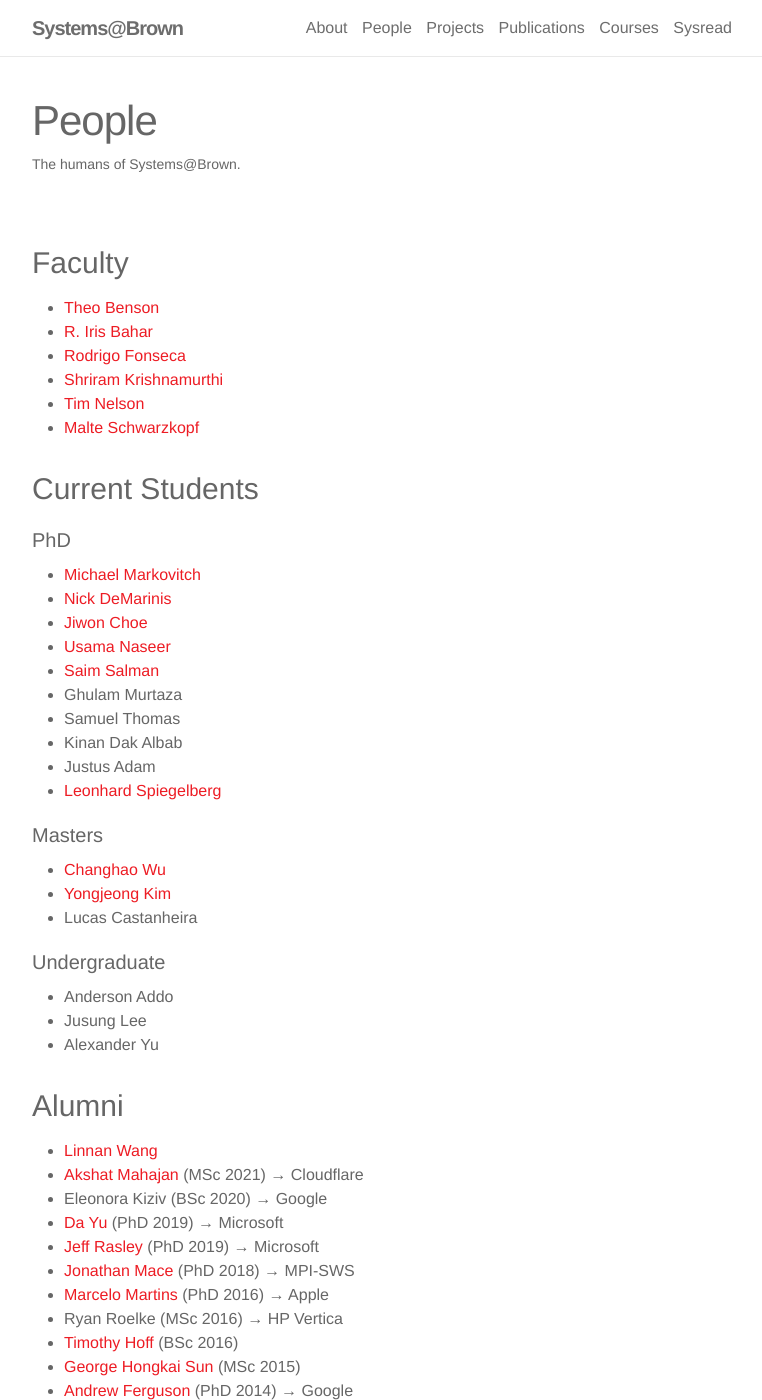
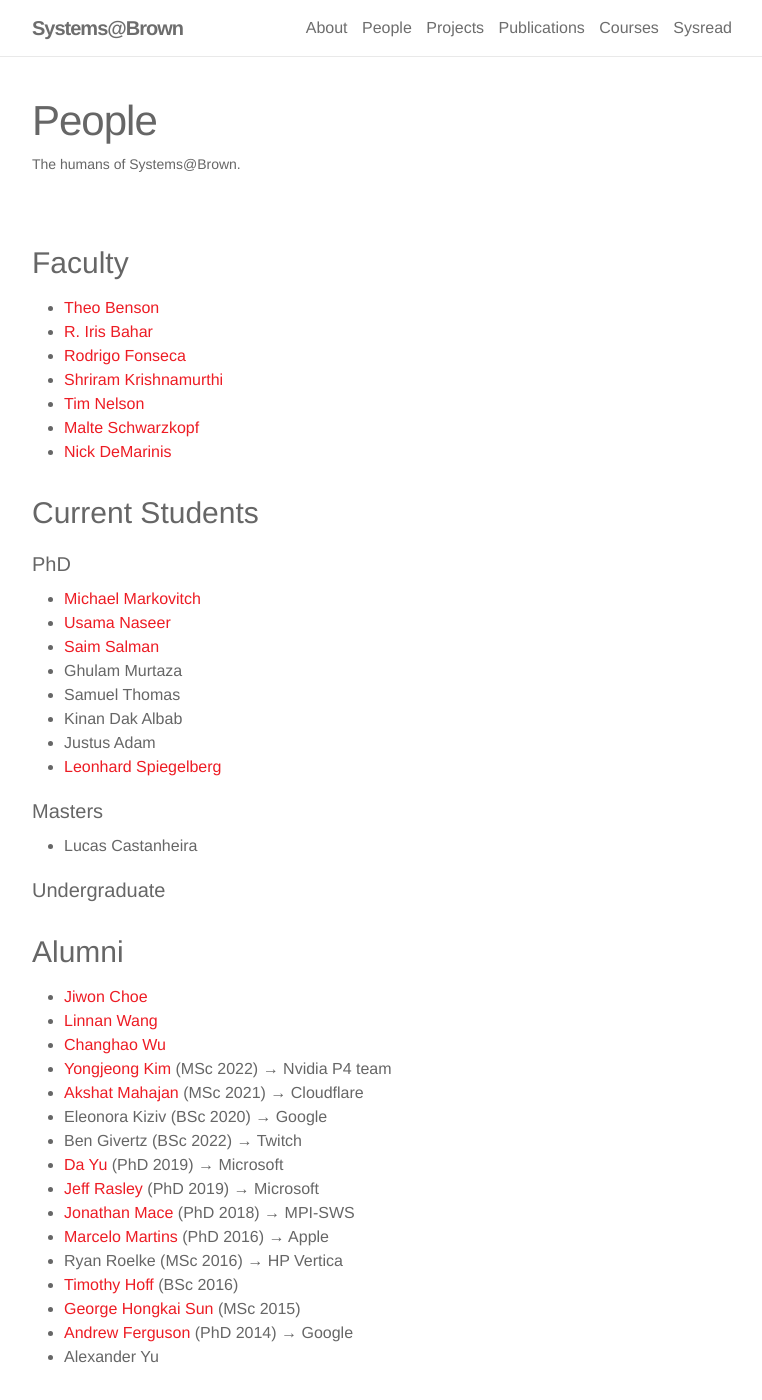
Before and after one commit to brownsys/systems-web, a Jekyll site: the page built from _pages/people.md, in a window 1280 px wide and 1400 px high. Shown: the whole window, without its empty margins (258-1020 px from the left). Built offline with Jekyll 4.4.1, drawn with Linux system fonts in a browser that asks for light colours; nearby versions of some CDN libraries.

Commit message:
Updates to people, some news items

```diff
--- a/_data/people.yml
+++ b/_data/people.yml
@@ -30,10 +30,10 @@ people:
   - key: ndemarin
     name: "Nick DeMarinis"
     site: "https://cs.brown.edu/~ndemarin"
-    type: phd
+    type: faculty
   - key: jiwonchoe
     name: "Jiwon Choe"
-    type: phd
+    type: alum
     site: "https://jiwon-choe.github.io/"
   - key: lwang53
     name: "Linnan Wang"
@@ -66,11 +66,12 @@ people:
   - key: cwu55
     name: "Changhao Wu"
     site: "https://gordonwucn.github.io"
-    type: masters
+    type: alum
   - key: ykim
     name: "Yongjeong Kim"
     site: "https://cseyj.github.io/"
-    type: masters
+    note: "(MSc 2022) → Nvidia P4 team"
+    type: alum
   - key: amahaja5
     name: "Akshat Mahajan"
     type: alum
@@ -84,11 +85,9 @@ people:
     type: alum
     note: "(BSc 2020) → Google"
   - key: andersonaddo
-    name: "Anderson Addo"
-    type: ugrad
-  - key: jlee
-    name: "Jusung Lee"
-    type: ugrad
+    name: "Ben Givertz"
+    type: alum
+    note: "(BSc 2022) → Twitch"
   - key: dyu
     name: "Da Yu"
     site: "https://cs.brown.edu/~dyu"
@@ -130,4 +129,4 @@ people:
     note: "(PhD 2014) → Google"
   - key: ayu9
     name: "Alexander Yu"
-    type: ugrad
+    type: alum
```
Also changed, not shown: _news/malte-wriston.md (added, +7 -0 lines), _news/nick_joins.md (added, +7 -0 lines), _news/vldb_22.md (added, +7 -0 lines).
